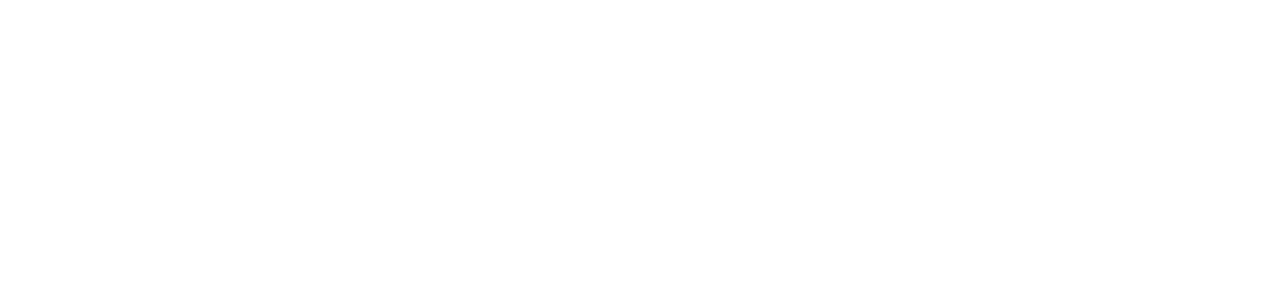
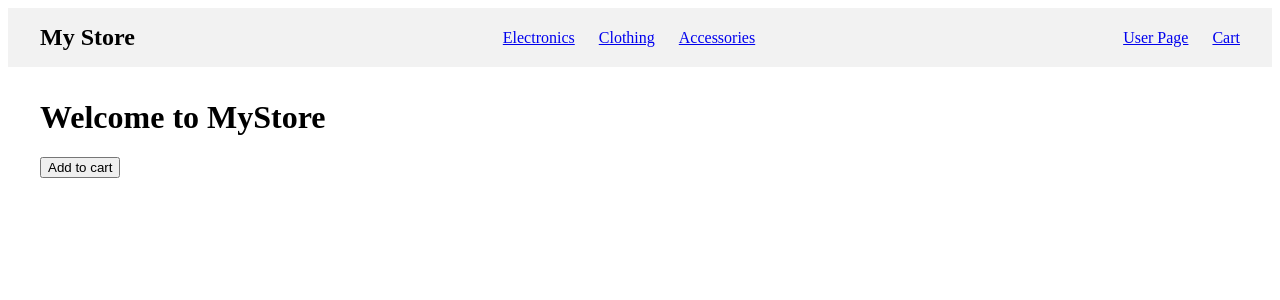
Before and after one commit to rgmt88/TOP-Shopping-Cart, a React (Vite) app: page / in a window 1280 px wide. Shown: the top 300 px of the page. Built offline with nearby package versions, Linux system fonts and the light colour scheme.

Commit message:
feat: Implement NavBar component with styled-components

```diff
--- a/package.json
+++ b/package.json
@@ -12,6 +12,7 @@
   "dependencies": {
     "react": "^18.3.1",
     "react-dom": "^18.3.1",
+    "react-router-dom": "^7.1.1",
     "styled-components": "^6.1.14"
   },
   "devDependencies": {
--- a/src/App.jsx
+++ b/src/App.jsx
@@ -1,9 +1,48 @@
+import { useState } from 'react';
+import { BrowserRouter as Router, Routes, Route } from 'react-router-dom';
+import NavBar from "./NavBar"
+
 function App() {
 
+  // State to track items in cart
+  const [cartCount, setCartCount] = useState(0);
+
+  // Increment the cart count for demonstration (you'd do this when an item is added)
+  const handleAddToCart = () => {
+    setCartCount(prev => prev + 1);
+  };
+
   return (
-    <>
+    <Router>
+      <NavBar cartCount={cartCount} />
+      <Routes>
+        {/* Landing page example */}
+        <Route
+          path="/"
+          element={
+            <div style={{ margin: '2rem' }}>
+              <h1>Welcome to MyStore</h1>
+              <button onClick={handleAddToCart}>Add to cart</button>
+            </div>
+          }
+        />
 
-    </>
+        {/* Electronics page example */}
+        <Route
+          path="/electronics"
+          element={<h2>Electronics Page</h2>}
+        />
+
+        {/* Cart page example */}
+        <Route path="/cart" element={<h2>Your Shopping Cart</h2>}/>
+
+        {/* 404 (Not Found) Route */}
+        <Route
+          path="*"
+          element={<h2>404 - Not Found</h2>}
+        />
+      </Routes>
+    </Router>
   )
 }
 
--- /dev/null
+++ b/src/NavBar.jsx
@@ -0,0 +1,69 @@
+import styled from 'styled-components';
+import { Link } from 'react-router-dom';
+
+// Styled components
+const NavBarContainer = styled.nav`
+    display:flex;
+    align-items: center;
+    justify-content: space-between;
+    padding: 1rem 2rem;
+    background-color: #f2f2f2;
+`;
+
+const Logo = styled.div`
+    font-size: 1.5rem;
+    font-weight: bold;
+`;
+
+const NavLinks = styled.div`
+    display: flex;
+    gap: 1.5rem;
+`;
+
+const NavRight = styled.div`
+    display: flex;
+    align-items: center;
+    gap: 1.5rem;
+`;
+
+const CartCounter = styled.span`
+    background: #000;
+    color: #fff;
+    border-radius: 50%;
+    padding: 0.3rem 0.6rem;
+    font-size: 0.8rem;
+    margin-left: 0.25rem;
+`;
+
+// Main NavBar component
+function NavBar({ cartCount }) {
+    return (
+        <NavBarContainer>
+            {/* Left: Logo */}
+            <Logo>
+                <Link to="/" style={{ textDecoration: 'none', color: 'inherit' }}>
+                    My Store
+                </Link>
+            </Logo>
+
+            {/* Middle: Shopping section links */}
+            <NavLinks>
+                <Link to="/electronics">Electronics</Link>
+                <Link to="/clothing">Clothing</Link>
+                <Link to="/accessories">Accessories</Link>
+            </NavLinks>
+
+            {/* Right: User Page Link and Cart icon with count */}
+            <NavRight>
+                <Link to="/user">User Page</Link>
+                <Link to ="/cart">
+                    Cart
+                    {cartCount > 0 && <CartCounter>{cartCount}</CartCounter>}
+                </Link>
+            </NavRight>
+
+        </NavBarContainer>
+    );
+}
+
+export default NavBar;
```
Also changed, not shown: 2 other files (tests, documents, lock files or other folders).
